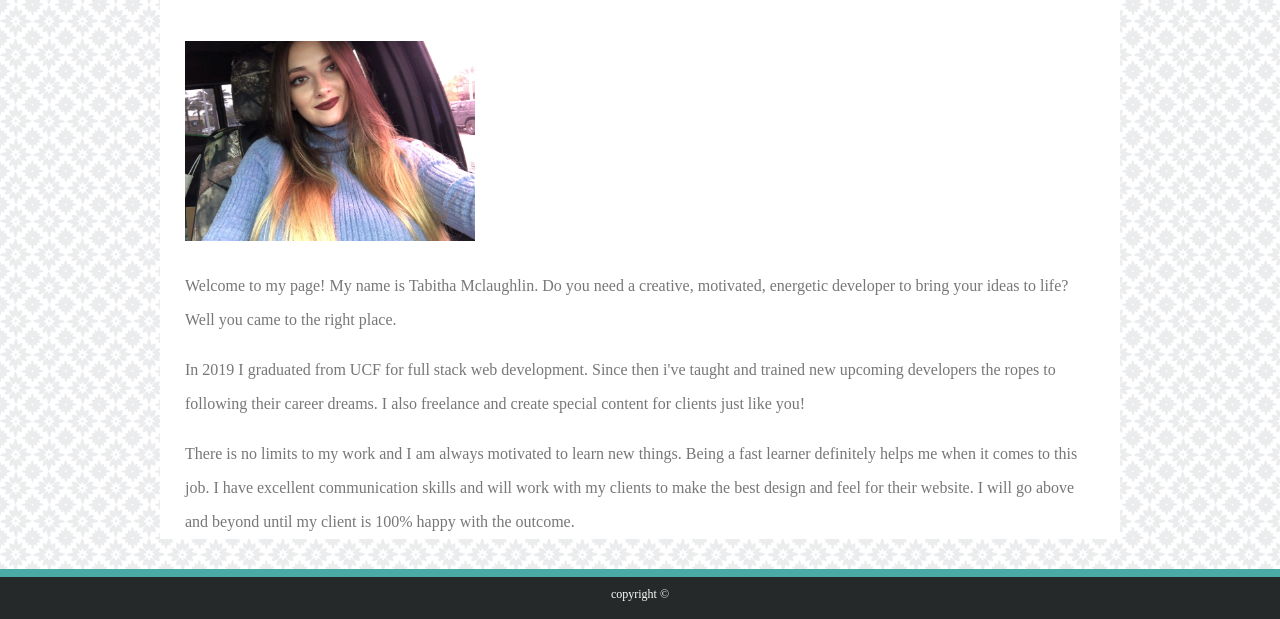
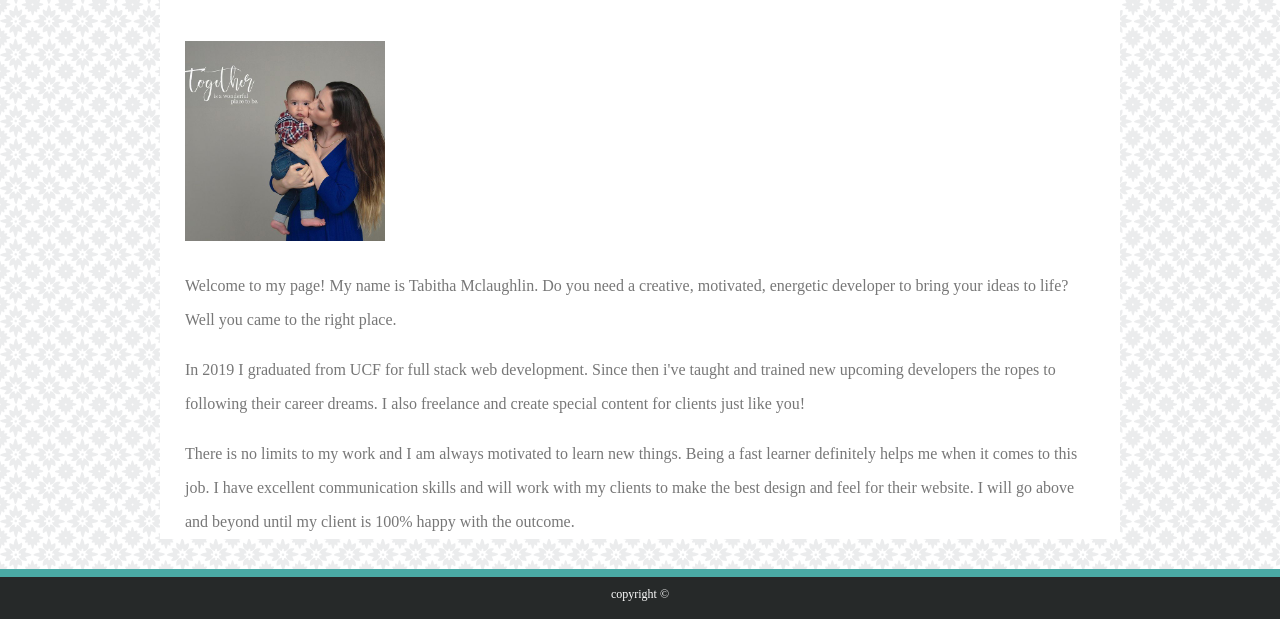
Before and after one commit to Tabbs18/basicporfolio, a plain HTML site: page index.html in a window 1280 px wide. Shown: the part 212-831 px from the top of the page. Drawn offline with Linux system fonts and the light colour scheme.

Commit message:
changed picture

```diff
--- a/index.html
+++ b/index.html
@@ -28,7 +28,7 @@
     <section class="main-section">
       <h1>About Me</h1>
       <br>
-      <img src="./images/profile.img.JPG" alt="placeholder img">
+      <img src="./images/eastonandme.jpg" alt="placeholder img">
       <p>Welcome to my page! My name is Tabitha Mclaughlin. Do you need a creative, motivated, energetic developer to
         bring your ideas to life? Well you came to the right place.</p>
       <p>
```
Also changed, not shown: images/IMG_0182.JPG (added), images/eastonandme.jpg (added).
